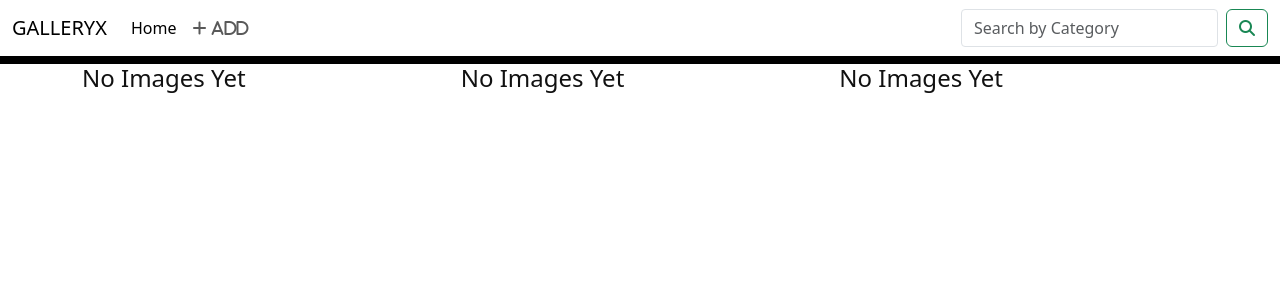
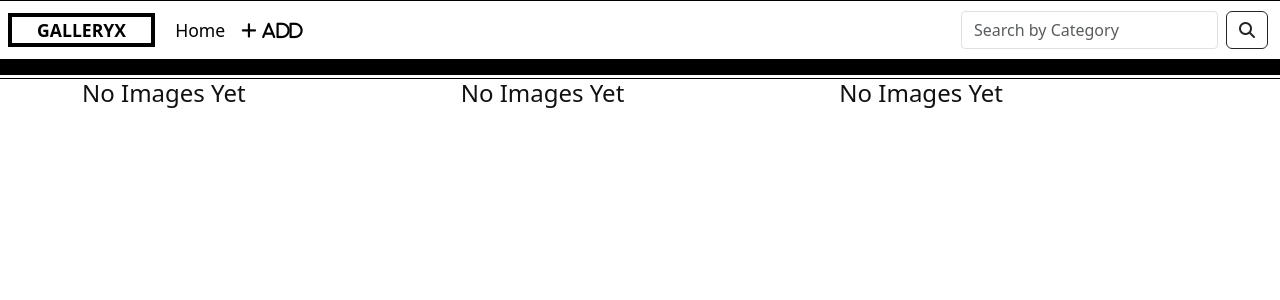
Before and after one commit to Lyonsmasawa/Gallery-X, a Django app: template photos/templates/photos/gallery.html in a window 1280 px wide. Shown: the top 300 px of the page. Run offline with Django 3.2, Linux system fonts and the light colour scheme; the template is opened without the code that fills it, so the values that code supplies are empty; some libraries are stand-ins or nearby versions.

Commit message:
style Home page

```diff
--- a/photos/templates/photos/gallery.html
+++ b/photos/templates/photos/gallery.html
@@ -23,6 +23,8 @@
 <body>
     {% include 'photos/navbar.html' %}
     <div class="set"></div>
+    <div class="set1"></div>
+    <div class="set2"></div>
     <div class="container">
         <div class="views">
             <div class="rowOne">
--- a/photos/templates/photos/navbar.html
+++ b/photos/templates/photos/navbar.html
@@ -1,6 +1,7 @@
+<div class="set2"></div>
 <nav class="navbar navbar-expand-lg navbar-light bg-light">
     <div class="container-fluid">
-        <a class="navbar-brand" href="{% url 'gallery' %}">GALLERYX</a>
+        <a class="navbar-brand c b" href="{% url 'gallery' %}">GALLERYX</a>
         <button class="navbar-toggler" type="button" data-bs-toggle="collapse" data-bs-target="#navbarSupportedContent"
             aria-controls="navbarSupportedContent" aria-expanded="false" aria-label="Toggle navigation">
             <span class="navbar-toggler-icon"></span>
@@ -8,20 +9,20 @@
         <div class="collapse navbar-collapse" id="navbarSupportedContent">
             <ul class="navbar-nav me-auto mb-2 mb-lg-0">
                 <li class="nav-item">
-                    <a class="nav-link active" aria-current="page" href="{% url 'gallery' %}">Home</a>
+                    <a class="nav-link active c" aria-current="page" href="{% url 'gallery' %}">Home</a>
                 </li>
                 {% for category in categories %}
                 <li class="nav-item c">
-                    <a class="nav-link" href="{% url 'gallery' %}?category={{category.categoryx}}">{{category.categoryx}}</a>
+                    <a class="nav-link c active" href="{% url 'gallery' %}?category={{category.categoryx}}">{{category.categoryx}}</a>
                 </li>
                 {% endfor %}
                 <li class="nav-item c">
-                    <a class="nav-link btn btn-outline-info" href="{% url 'add' %}"><i class="fa fa-plus"> add</i></a>
+                    <a class="nav-link btn c" href="{% url 'add' %}"><i class="fa fa-plus"> add</i></a>
                 </li>
             </ul>
             <form class="d-flex" action="{% url 'search_results' %}">
                 <input class="form-control me-2 search" type="search" placeholder="Search by Category" name="category" aria-label="Search">
-                <button class="btn btn-outline-success" type="submit"><i class="fas fa-search"></i></button>
+                <button class="btn btn-outline-dark" type="submit"><i class="fas fa-search text-dark"></i></button> </input>
             </form>
         </div>
     </div>
--- a/static/css/style.css
+++ b/static/css/style.css
@@ -21,6 +21,9 @@
     grid-auto-flow: column;
     gap: 20px;
 }
+.views img:hover{
+    cursor: zoom-in;
+}
 
 body{
     color: #111;
@@ -30,14 +33,33 @@ body{
     color: black !important;
     background-color: white !important;
 }
+.nav-item{
+    color: black;
+}
 
 .set{
-    height: 1vh;
+    height: 2vh;
+    background-color: black;
+}
+.set1{
+    height: .4vh;
+    background-color: white;
+}
+.set2{
+    height: .1vh;
     background-color: black;
 }
 
+
 .c{
     color: black;
+    font-weight: 400;
+    font-size: 1.1rem;
+}
+.b{
+    padding: 0% 2%;
+    font-weight: 900;
+    outline: 4px solid black;
 }
 
 .search{
```
Also changed, not shown: media/articles/pexels-anjana-c-674010.jpg (added), media/articles/photo-1541963463532-d68292c34b19.jpeg (added).
